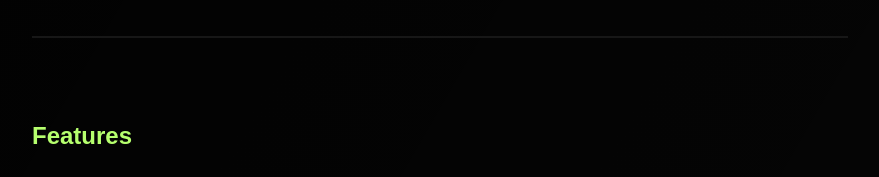
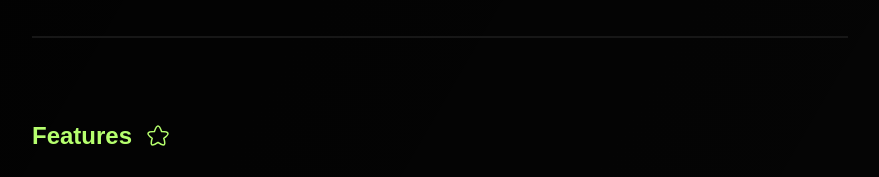
Before and after one commit to yuriongit/mxs-web, a React (Vite) app: page / in a window 1280 px wide. Shown: the part 1080-1257 px from the top of the page, without its empty margins (200-1079 px from the left). Built offline with nearby package versions, Linux system fonts and the light colour scheme; a web font is replaced by a local one.

Commit message:
feat(home-section-features): add carambola (star) icon to features header

```diff
--- a/src/pages/home/Home.jsx
+++ b/src/pages/home/Home.jsx
@@ -1,4 +1,4 @@
-import { IconAlertTriangle } from "@tabler/icons-react"
+import { IconAlertTriangle, IconCarambola } from "@tabler/icons-react"
 import {
   buildFromSourceReqs,
   buildFromSourceSteps,
@@ -77,7 +77,7 @@ export const Home = () => (
         </div>
       </Section>
 
-      <Section id="features" title="Features">
+      <Section id="features" title="Features" icon={IconCarambola}>
         <div className="grid gap-4 sm:grid-cols-2 lg:grid-cols-4">
           {features.map((f) => (
             <div key={f.title} className="border border-box-outline p-4">
```
